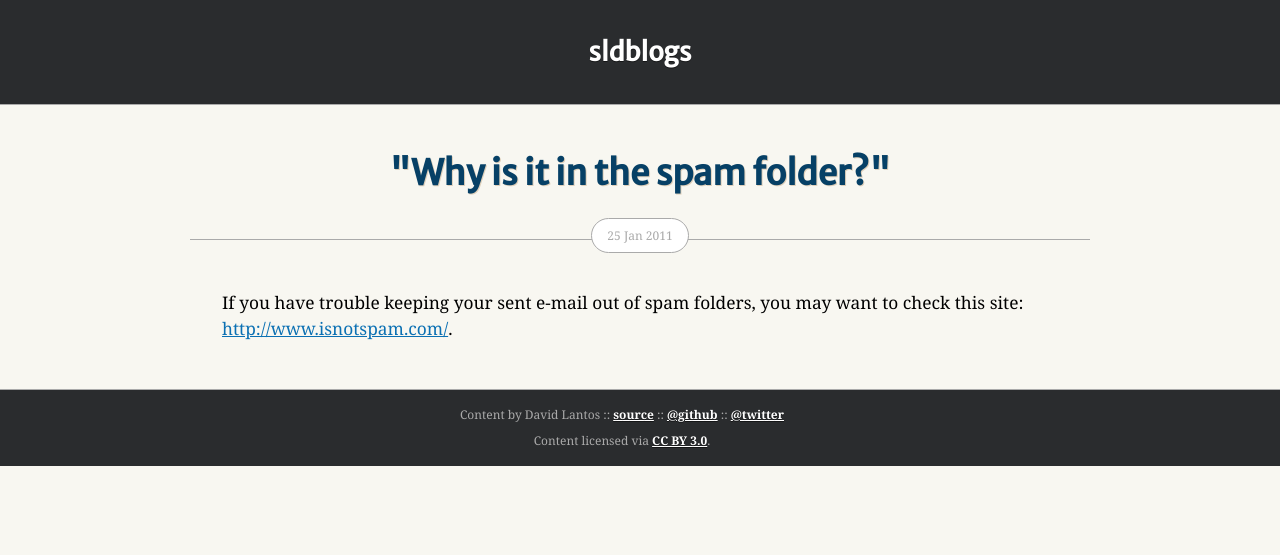
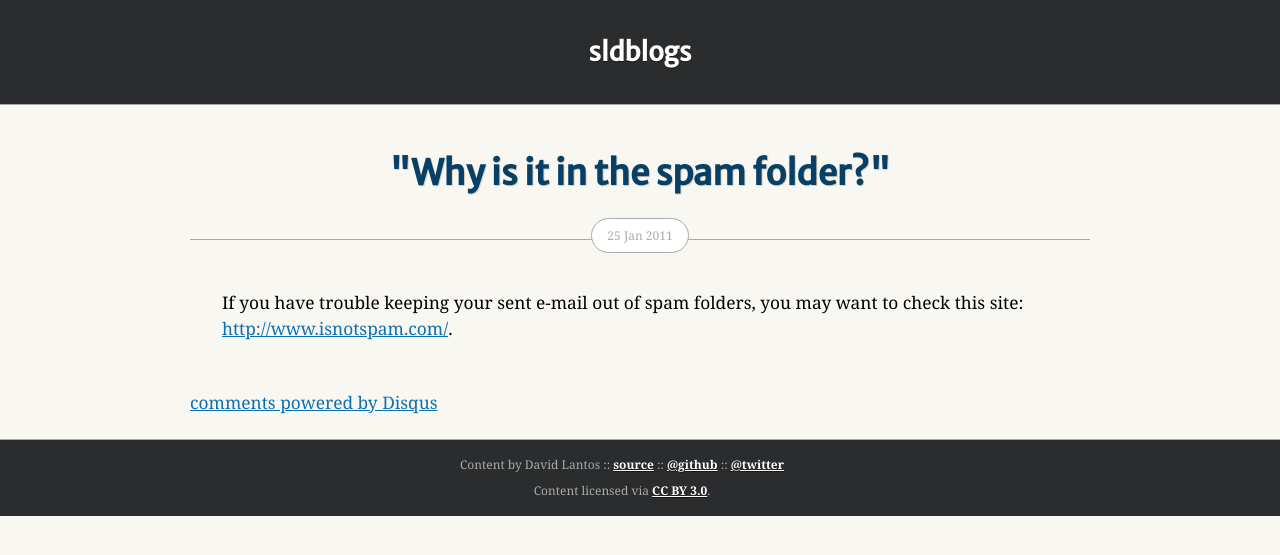
Before and after one commit to sldblog/sldblog.github.io, a Jekyll site: the page built from _posts/sldcode/2011-01-25-why-is-it-in-the-spam-folder.md, in a window 1280 px wide. Shown: the top 555 px of the page. Built offline with Jekyll 4.4.1, drawn with Linux system fonts in a browser that asks for light colours; Markdown is read by kramdown in place of the engine named in the settings; comment, search, counter and statistics services are not loaded; some of the changed lines change nothing that is shown.

Commit message:
Adding disqus comments.

```diff
--- a/_layouts/post.html
+++ b/_layouts/post.html
@@ -8,3 +8,15 @@
 <div class="post">
 {{ content }}
 </div>
+
+<div id="disqus_thread"></div>
+<script type="text/javascript">
+var disqus_shortname = 'sldblog';
+(function() {
+ var dsq = document.createElement('script'); dsq.type = 'text/javascript'; dsq.async = true;
+ dsq.src = '//' + disqus_shortname + '.disqus.com/embed.js';
+ (document.getElementsByTagName('head')[0] || document.getElementsByTagName('body')[0]).appendChild(dsq);
+ })();
+</script>
+<noscript>Please enable JavaScript to view the <a href="http://disqus.com/?ref_noscript">comments powered by Disqus.</a></noscript>
+<a href="http://disqus.com" class="dsq-brlink">comments powered by <span class="logo-disqus">Disqus</span></a>
```
